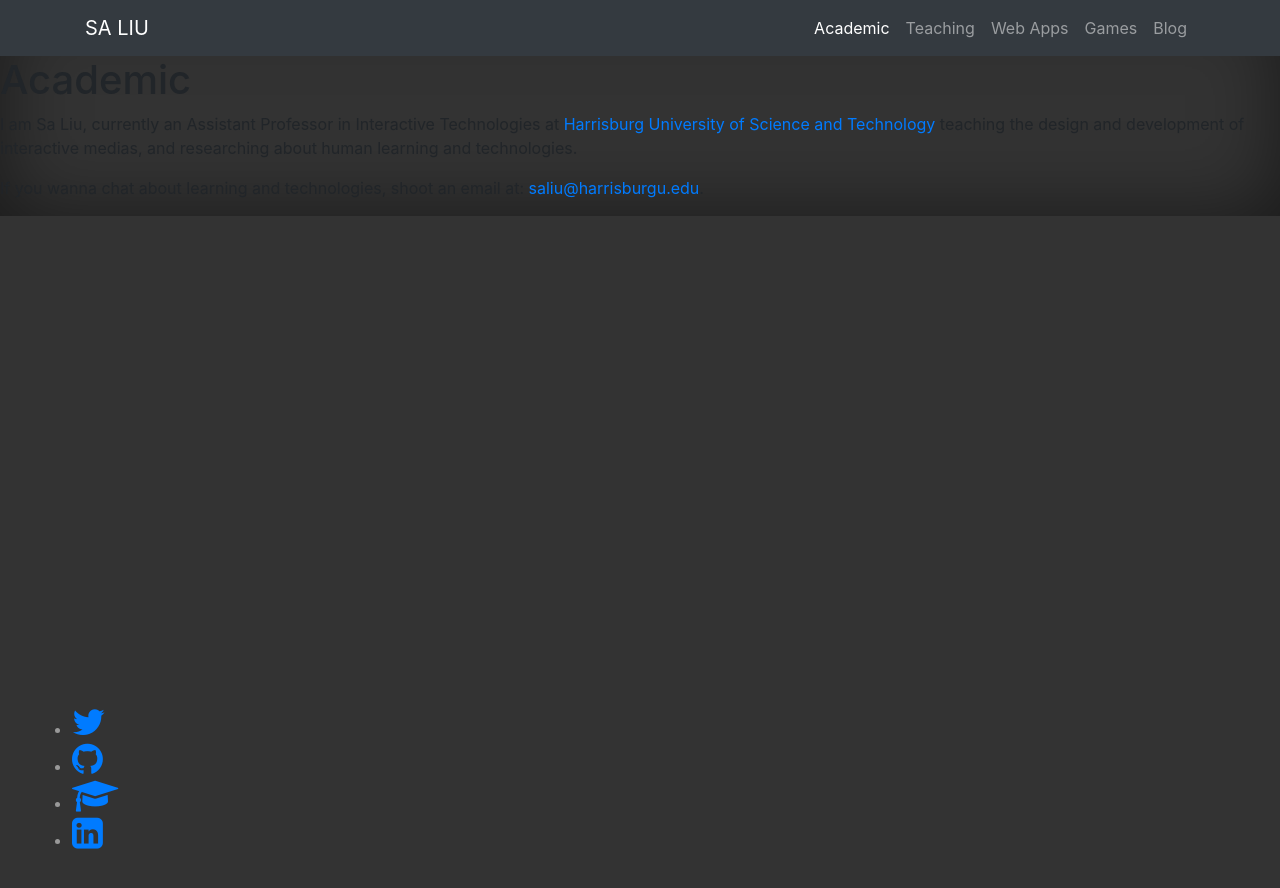
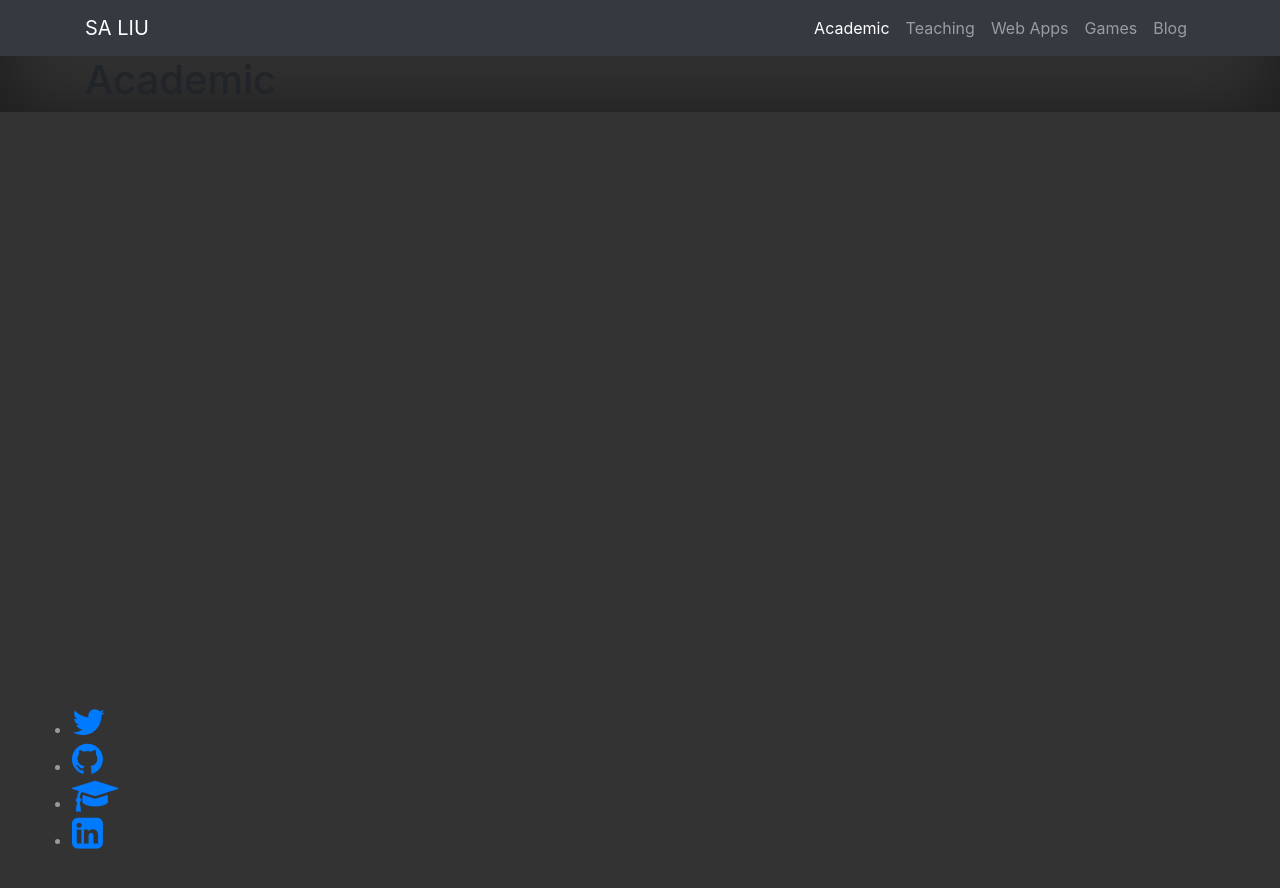
Before and after one commit to Tonicdragon6x66/saliudev.github.io, a Jekyll site: the page built from academic/index.html, in a window 1280 px wide. Shown: the top 888 px of the page. Built offline with Jekyll 4.4.1, drawn with Linux system fonts in a browser that asks for light colours.

Commit message:
adding container to other pages

```diff
--- a/academic/index.html
+++ b/academic/index.html
@@ -23,11 +23,9 @@ title: SA LIU | Researcher, Teacher, Developer
 
 
 
-		<div>
+    <div class="container">
 
 
 			<h1>Academic</h1>
-			<p>I am Sa Liu, currently an Assistant Professor in Interactive Technologies at <a href="http://harrisburgu.edu">Harrisburg University of Science and Technology</a> teaching the design and development of interactive medias, and researching about human learning and technologies. </p>
-			<p>If you wanna chat about learning and technologies, shoot an email at: <a href="mailto:saliu@harrisburgu.edu">saliu@harrisburgu.edu</a>.</p>
 
 	</div>
--- a/apps/index.html
+++ b/apps/index.html
@@ -21,7 +21,7 @@ title: SA LIU | Researcher, Teacher, Developer
 	    </div>
     </nav>
 
-
+    <div class="container">
         <h1>Apps</h1>
         <div class="row">
             <div class="col-sm-4">
@@ -32,3 +32,5 @@ title: SA LIU | Researcher, Teacher, Developer
                 <p>If you wanna chat about learning and technologies, shoot an email at: <a href="mailto:saliu@harrisburgu.edu">saliu@harrisburgu.edu</a>.</p>
             </div>
         </div>
+
+    </div>
--- a/games/index.html
+++ b/games/index.html
@@ -20,7 +20,7 @@ title: SA LIU | Researcher, Teacher, Developer
 	    </div>
     </nav>
 
-
+<div class="container">
 	<h1>Games</h1>
 	<div class="row">
 		<div class="col-sm-4">
@@ -31,3 +31,5 @@ title: SA LIU | Researcher, Teacher, Developer
 			<p>If you wanna chat about learning and technologies, shoot an email at: <a href="mailto:saliu@harrisburgu.edu">saliu@harrisburgu.edu</a>.</p>
 		</div>
 	</div>
+
+</div>
--- a/teaching/index.html
+++ b/teaching/index.html
@@ -22,7 +22,7 @@ title: SA LIU | Researcher, Teacher, Developer
     </nav>
 
 
-	<div>
+	<div class="container">
 
 
 
```
